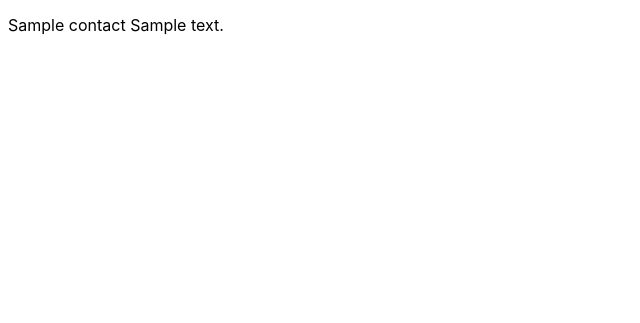
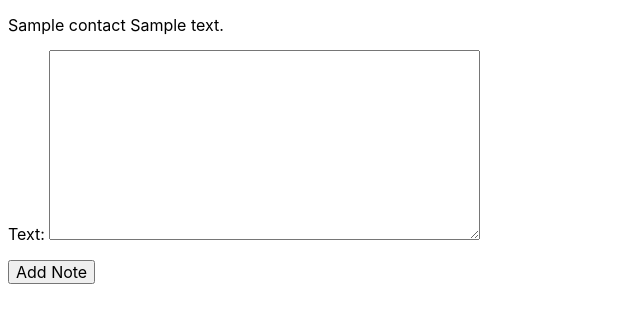
Before and after one commit to momentum-morehouse/django-uptact-Olliej91, a Django app: page /contacts/1/ in a window 1280 px wide. Shown: the top 323 px of the page, without its empty margins (0-640 px from the left). Run offline with Django 3.2, Linux system fonts and the light colour scheme; tables that the repository leaves empty hold one stand-in row (values such as "Sample post"); parts of the project's set-up code (start-up, migrations or seed data) failed here and were passed over.

Commit message:
uptact update

```diff
--- a/contacts/admin.py
+++ b/contacts/admin.py
@@ -1,4 +1,5 @@
 from django.contrib import admin
-from .models import Contact
+from .models import Contact, Note
 
 admin.site.register(Contact)
+admin.site.register(Note)
--- a/contacts/views.py
+++ b/contacts/views.py
@@ -1,6 +1,6 @@
 from django.shortcuts import render, redirect, get_object_or_404
-from .models import Contact
-from .forms import ContactForm
+from .models import Contact, Note
+from .forms import ContactForm, NoteForm
 
 
 # Create your views here.
@@ -49,5 +49,16 @@ def delete_contact(request, pk):
 
 def contact_details(request, pk):
     contact = get_object_or_404(Contact, pk=pk)
+    form = NoteForm()
     return render(request, "contacts/contact_detail.html",
-                 {"contact":contact})
+                 {"contact":contact, "form":form})
+
+def add_note(request, pk):
+    contact = get_object_or_404(Contact, pk=pk)
+    if request.method == 'POST':
+        form = NoteForm(data=request.POST)
+        if form.is_valid():
+            note = form.save(commit=False)
+            note.contact=contact
+            note.save()
+            return redirect(to='contact_details', pk=pk)
--- a/templates/contacts/contact_detail.html
+++ b/templates/contacts/contact_detail.html
@@ -7,4 +7,12 @@
 {{note}}
 {% endfor %}
 
+<form action="{% url 'add_note' pk=contact.pk %}" method="POST">
+    {% csrf_token %}
+    {{ form.as_p }}
+    <div>
+      <button type="submit">Add Note</button>
+    </div>
+  </form>
+
 {% endblock %}
--- a/templates/contacts/list_contacts.html
+++ b/templates/contacts/list_contacts.html
@@ -45,6 +45,7 @@
     <p>
       <a href="{% url 'edit_contact' pk=contact.pk %}">Edit Contact</a><br>
       <a class="red" href="{% url 'delete_contact' pk=contact.pk %}">Delete Contact</a>
+      <a href="{% url 'contact_details' pk=contact.pk %}">Contact Detail</a><br>
     </p>
   </div>
   {% endfor %}
--- a/uptact/urls.py
+++ b/uptact/urls.py
@@ -30,7 +30,10 @@ urlpatterns = [
          name='delete_contact'),
     path('contacts/<int:pk>/',
         contacts_views.contact_details,
-        name='contact_details')
+        name='contact_details'),
+    path('contacts/<int:pk>/notes/add/',
+        contacts_views.add_note,
+        name='add_note')
 ]
 
 if settings.DEBUG:
```
Also changed, not shown: contacts/forms.py (+7 -7 lines), contacts/migrations/0004_auto_20201019_2033.py (added).
